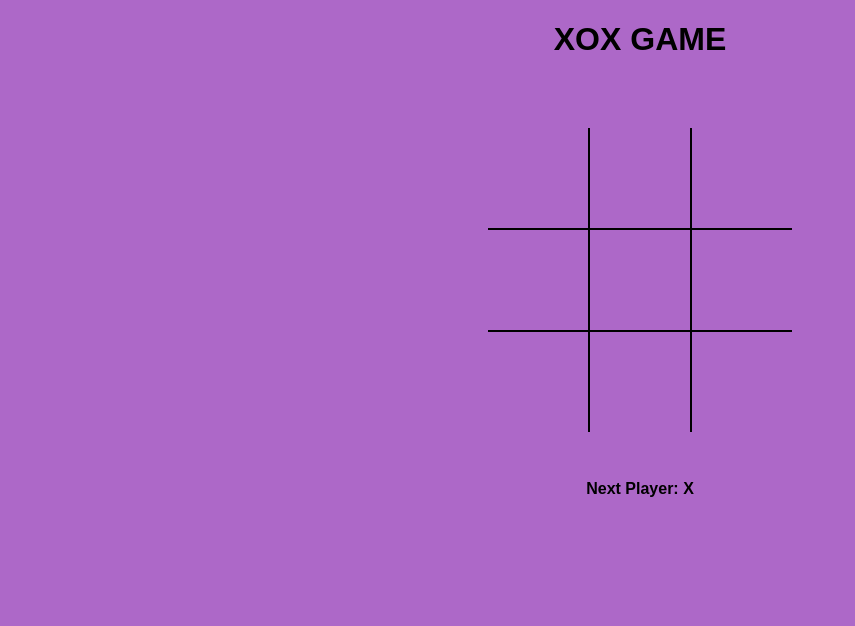
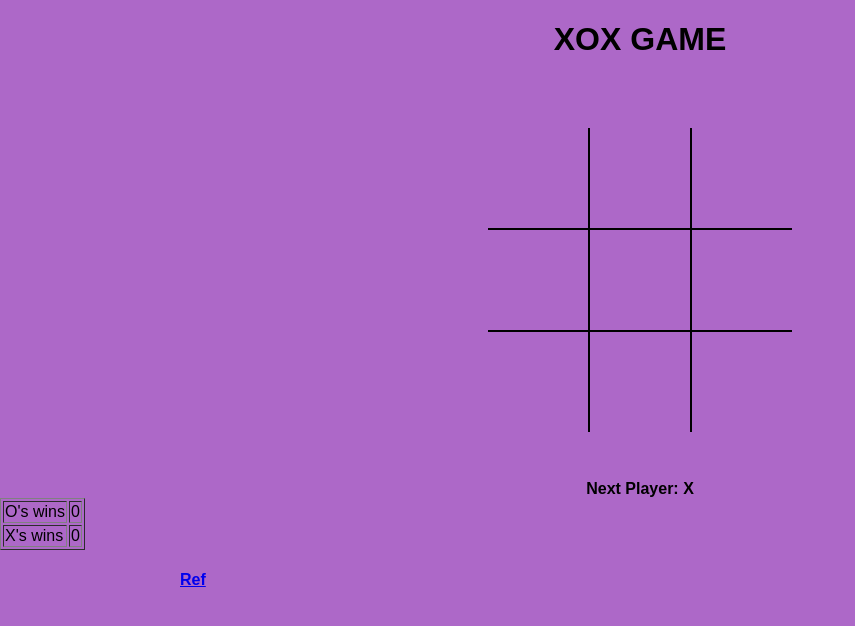
Before and after one commit to beyzasahingoz/advance-termproject, a plain HTML site: page index.html in a window 1280 px wide. Shown: the whole page, without its empty margins (0-855 px from the left). Drawn offline with Linux system fonts and the light colour scheme.

Commit message:
Update index.html

```diff
--- a/index.html
+++ b/index.html
@@ -5,12 +5,15 @@
   <meta charset="UTF-8">
   <meta name="viewport" content="width=device-width, initial-scale=1.0">
   <meta http-equiv="X-UA-Compatible" content="ie=edge">
+  <meta name="theme-color" content="#ad68c8">
   <title>XOX GAME</title>
   <link rel="stylesheet" href="style.css">
+  <link rel="manifest" href="manifest.json">
+  <link rel="apple-touch-icon" href="img/pic2.png">
   <script src="script.js" defer></script>
 </head>
 <body>
-  <h1>XOX GAME</h1>
+  <h1> XOX GAME</h1>
   <div class="board" id="board">
     <div class="cell" data-cell></div>
     <div class="cell" data-cell></div>
@@ -23,10 +26,23 @@
     <div class="cell" data-cell></div>
   </div>
   <div id="currentClass"></div>
+  <table id="winnerCount" border="1" >
+    <tr>
+      <td>O's wins</td>
+      <td id="o-wins">0</td>
+    </tr>
+    <tr>
+      <td>X's wins</td>
+      <td id="x-wins">0</td>
+    </tr>
+  </table>
   <div class="winning-message" id="winningMessage">
     <div data-winning-message-text></div>
     <button id="restartButton">Restart</button>
   </div>
+  <h4 style="margin-left: 180px;">
+  <a href="https://dev.to/bornasepic/pure-and-simple-tic-tac-toe-with-javascript-4pgn">Ref</a>
+</h4>
 </body>
 
 </html>
```
